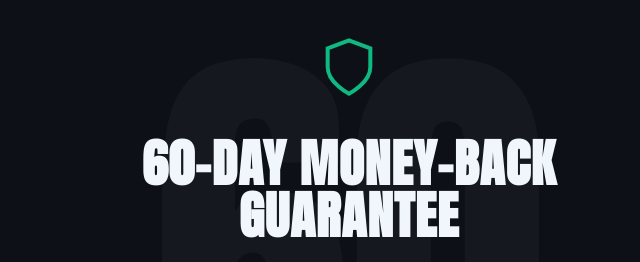
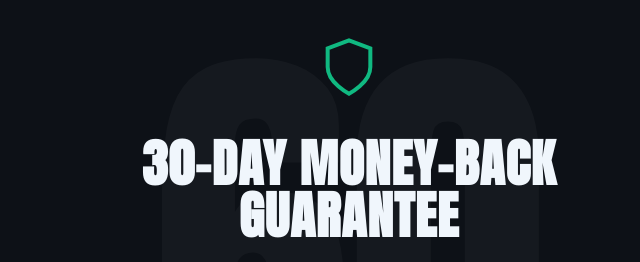
Before and after one commit to abelitisarmand-crypto/healthhustleacademy, a plain HTML site: page index.html in a window 1280 px wide. Shown: the part 4260-4522 px from the top of the page, 291-931 px from the left. Drawn offline with nearby package versions, Linux system fonts and the light colour scheme; no server answers; a web font is replaced by a local one.

Commit message:
Fix homepage guarantee: 60-day → 30-day money-back
Co-Authored-By: Claude Sonnet 4.6 <noreply@anthropic.com>

```diff
--- a/index.html
+++ b/index.html
@@ -464,7 +464,7 @@ src="https://www.facebook.com/tr?id=801722669432885&ev=PageView&noscript=1"
             <div class="shield-icon">
                 <svg width="64" height="64" viewBox="0 0 24 24" fill="none" stroke="currentColor" stroke-width="1.5"><path d="M12 22s8-4 8-10V5l-8-3-8 3v7c0 6 8 10 8 10z"></path></svg>
             </div>
-            <h2 class="hero-headline" style="font-size: clamp(32px, 4vw, 52px); margin-bottom: 24px;">60-DAY MONEY-BACK GUARANTEE</h2>
+            <h2 class="hero-headline" style="font-size: clamp(32px, 4vw, 52px); margin-bottom: 24px;">30-DAY MONEY-BACK GUARANTEE</h2>
             <p class="text-secondary" style="font-size: 17px; line-height: 1.8; margin-bottom: 32px;">
                 Not happy for any reason — email us, we'll refund 100% of your order.<br>
                 No hoops. No questions. No hassle.<br>
```
